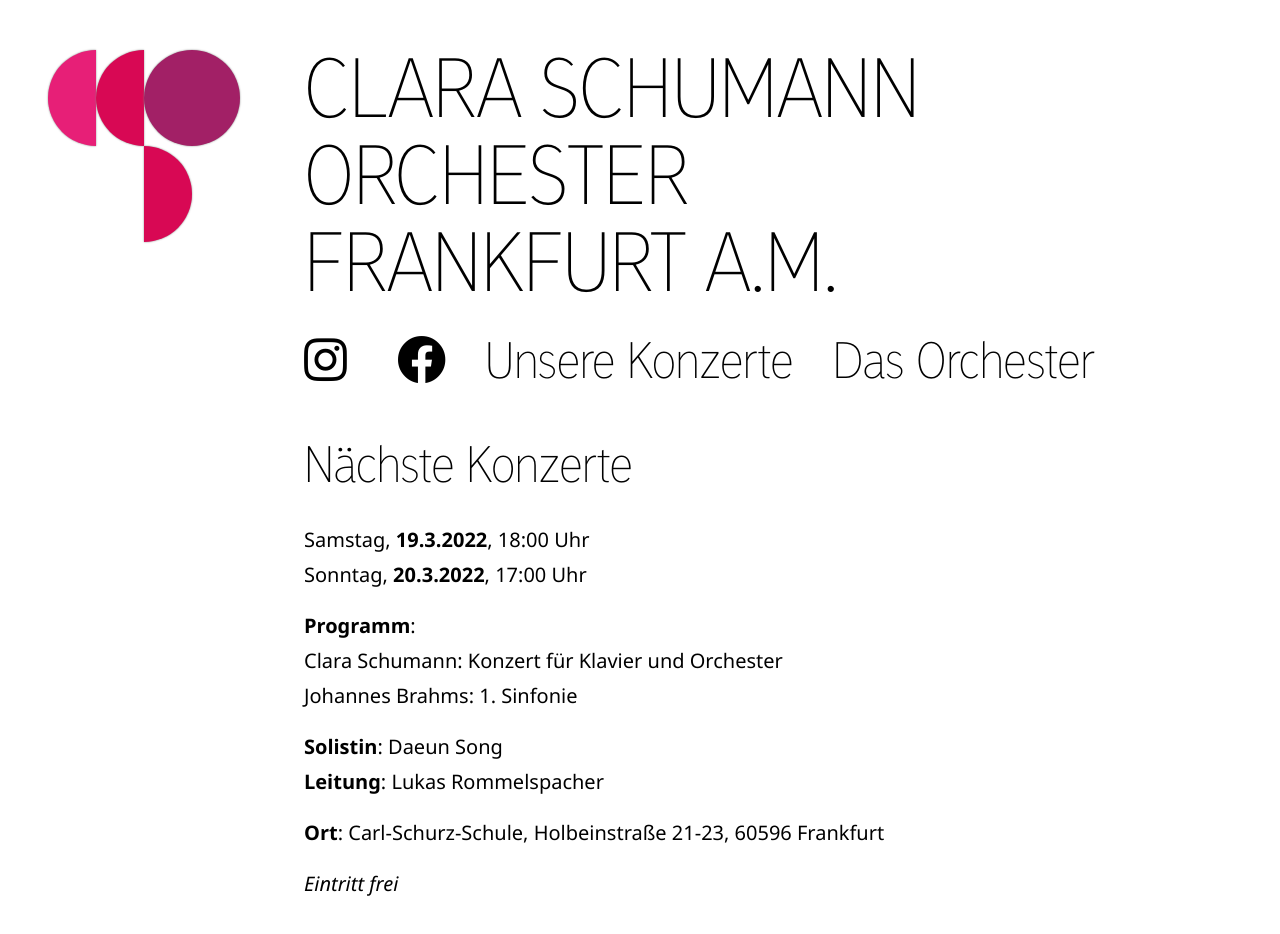
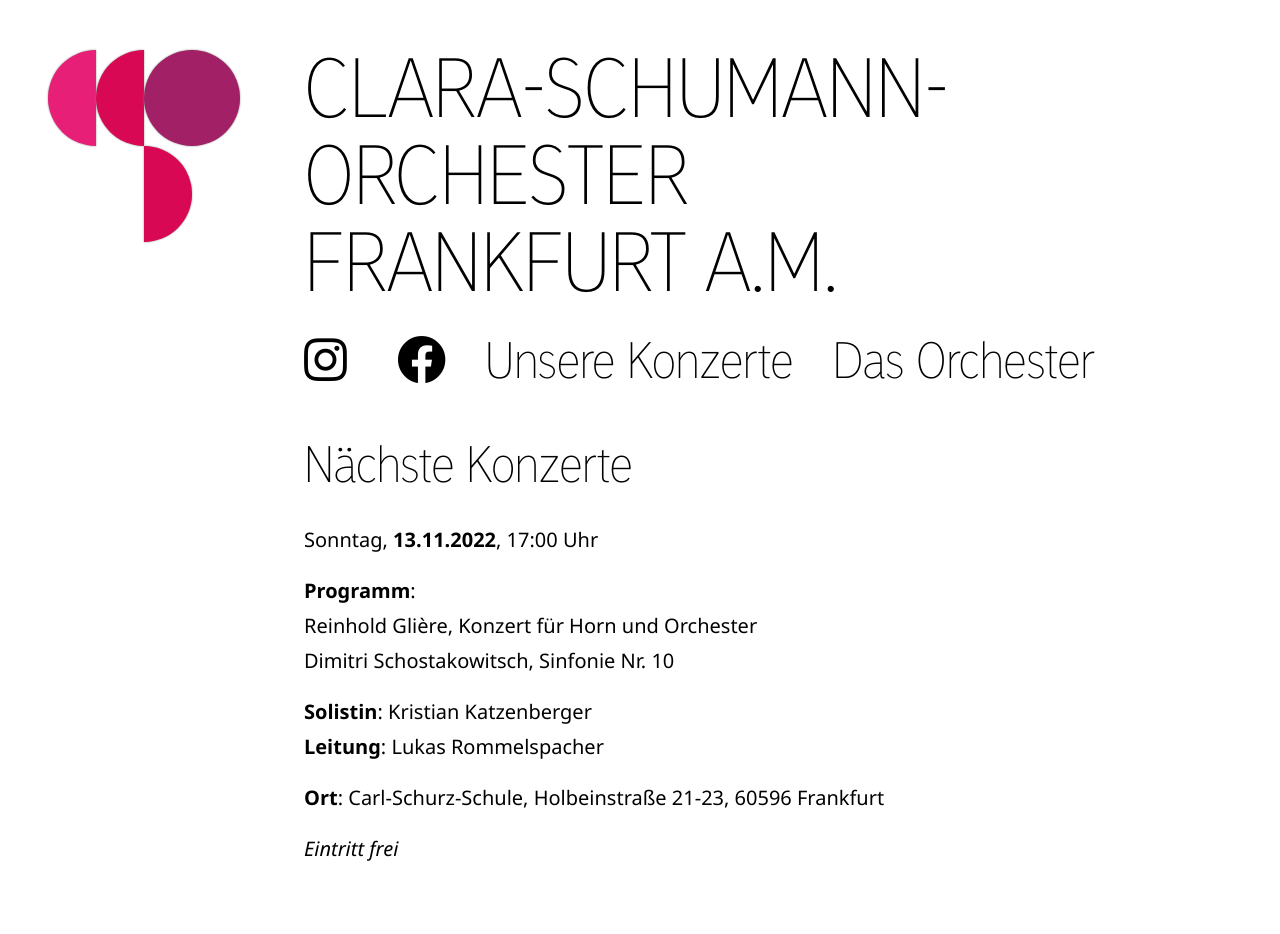
Before and after one commit to TGeoF/cso-frankfurt.de, an Astro site: page /konzerte in a window 1280 px wide. After the commit the page ends 902 px from the top, so only its background shows below. Built offline with nearby package versions, Linux system fonts and the light colour scheme; Astro itself is replaced by a stand-in of ours.

Commit message:
text work

```diff
--- a/src/components/Wordmark.astro
+++ b/src/components/Wordmark.astro
@@ -29,7 +29,7 @@
 
 <div class="wordmark">
   <a href="/">
-    Clara Schumann Orchester<br />
+    Clara-Schumann-Orchester<br />
     Frankfurt a.M.
   </a>
 </div>
--- a/src/pages/konzerte/index.md
+++ b/src/pages/konzerte/index.md
@@ -4,14 +4,13 @@
 
 # Nächste Konzerte
 
-Samstag, **19.3.2022**, 18:00 Uhr\
-Sonntag, **20.3.2022**, 17:00 Uhr
+Sonntag, **13.11.2022**, 17:00 Uhr
 
 **Programm**:\
-Clara Schumann: Konzert für Klavier und Orchester\
-Johannes Brahms: 1. Sinfonie
+Reinhold Glière, Konzert für Horn und Orchester\
+Dimitri Schostakowitsch, Sinfonie Nr. 10
 
-**Solistin**: Daeun Song\
+**Solistin**: Kristian Katzenberger\
 **Leitung**: Lukas Rommelspacher
 
 **Ort**: Carl-Schurz-Schule, Holbeinstraße 21-23, 60596 Frankfurt
```
Also changed, not shown: src/pages/index.astro (+3 -4 lines), src/pages/orchester.md (+2 -2 lines).
